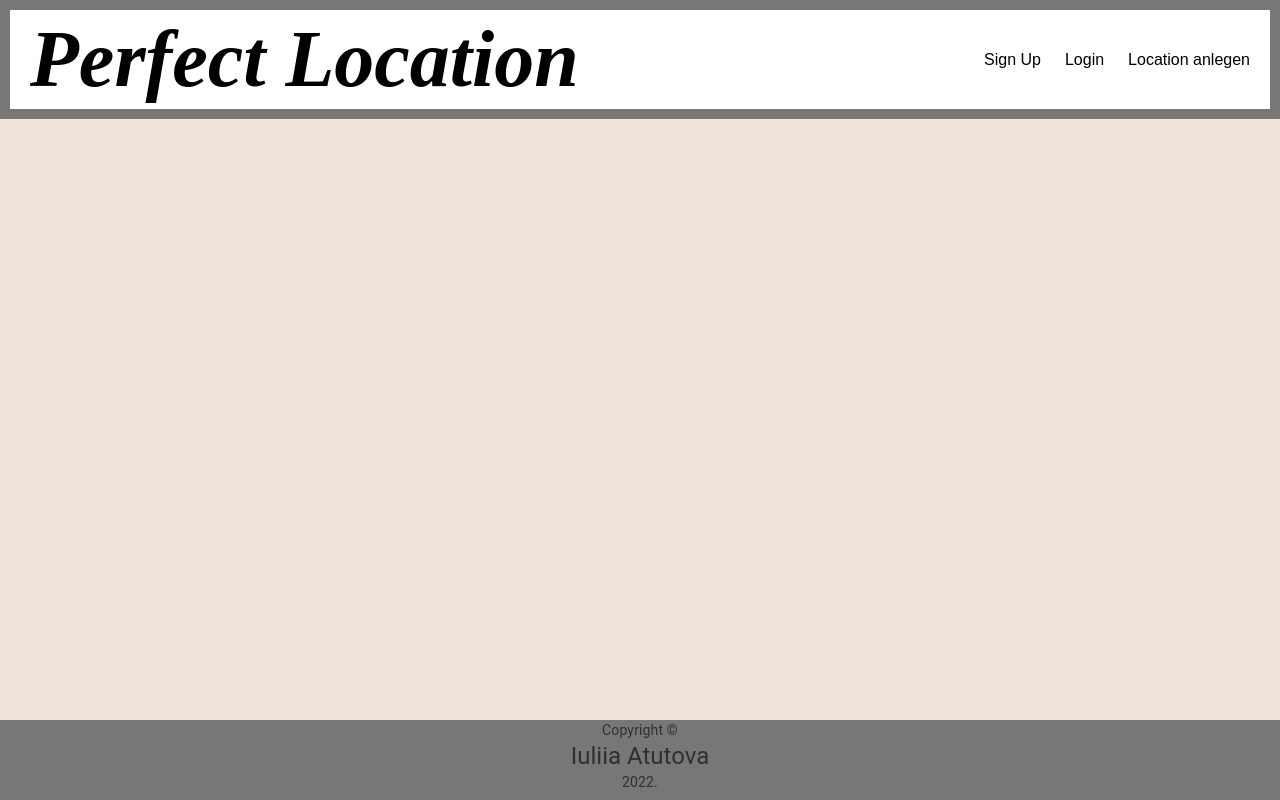
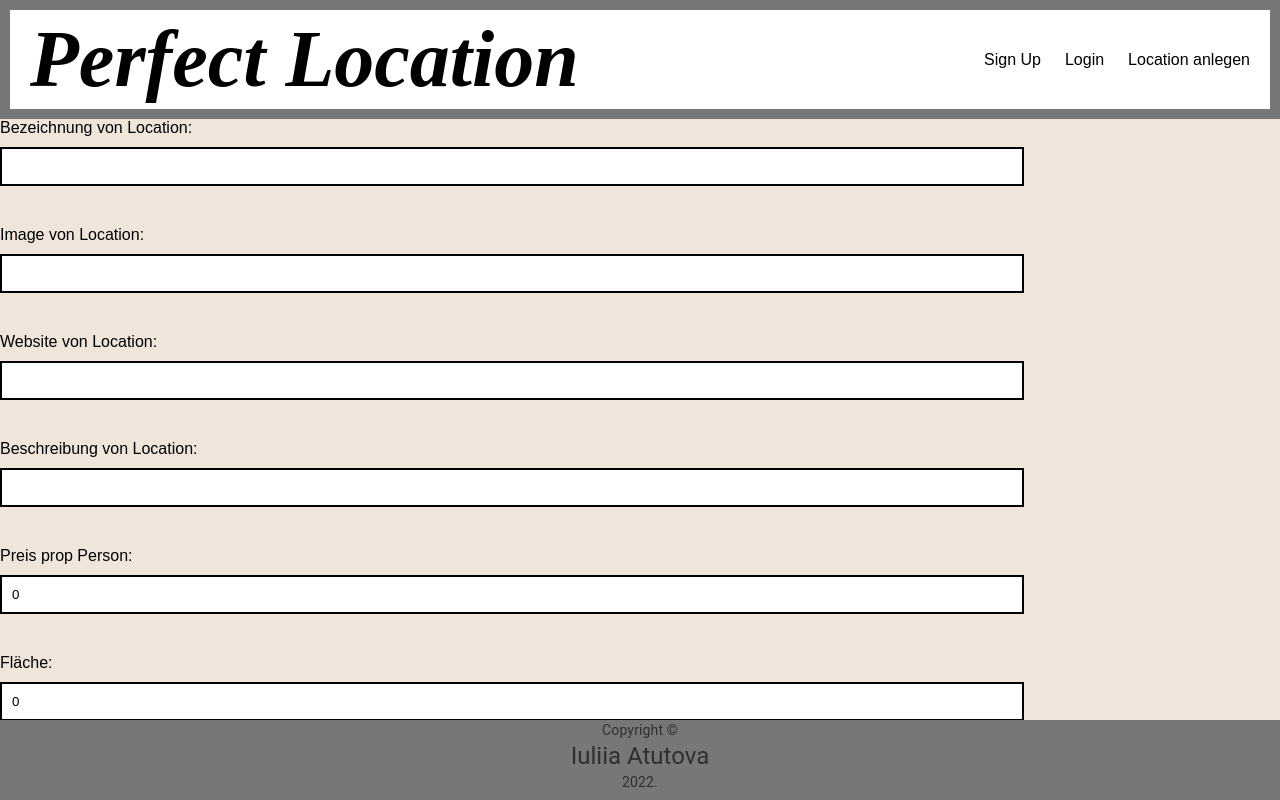
Before and after one commit to MoskaFan/neuproject, a React (Create React App) app in the folder frontend/: page /api/locations/newlocation in a window 1280 px wide. Shown: the top 800 px of the page. Built offline with nearby package versions, Linux system fonts and the light colour scheme.

Commit message:
AddLocation in frontend

```diff
--- /dev/null
+++ b/frontend/src/AddLocation.tsx
@@ -0,0 +1,96 @@
+
+import React, {ChangeEvent, FormEvent, useEffect, useState} from "react";
+import {Button} from "@mui/material";
+import { LocationData} from "./modell/LocationData";
+import {Address} from "./modell/Address";
+import {Date} from "./modell/Date";
+
+
+
+type AddLocationProps = {
+    addLocation(newLocation: LocationData): void;
+}
+
+export default function AddLocation(props: AddLocationProps) {
+
+    const emptyInput: LocationData = {
+
+        name:"",
+        image:"",
+        description:"",
+        website:"",
+        pricePerPerson:0,
+        size: 0.0,
+        eventType:"",
+        maxCapacity: 0,
+        address: {"country":"",
+        "city":"",
+        "zipCode":"",
+        "Street":"",
+        "houseNumber":""},
+        startDate: {"year":0,
+        "month": 0,
+        "dayOfMonth":0},
+        endDate: {"year":0,
+            "month": 0,
+            "dayOfMonth":0}
+    }
+
+
+    const [location, setLocation] = useState(emptyInput);
+
+
+    useEffect(()=>{
+
+    }, [location])
+
+
+
+
+    const handleChange = (e: ChangeEvent<HTMLInputElement>) => {
+        e.preventDefault();
+        const {name, value} = e.target;
+        setLocation((prev) => ({...prev, [name]: value}));
+    }
+
+    const handleSubmit = (event: FormEvent) => {
+        event.preventDefault()
+
+            props.addLocation(location)
+            setLocation(emptyInput)
+        }
+
+
+
+
+
+    return (
+        <>
+            <form onSubmit={handleSubmit}>
+
+                    <label htmlFor="name">Bezeichnung von Location: </label>
+                    <input type="text" name="name" value={location.name} onChange={handleChange} />
+
+                    <label htmlFor="image">Image von Location: </label>
+                    <input type="text" name="image" value={location.image} onChange={handleChange} />
+
+                    <label htmlFor="website">Website von Location: </label>
+                    <input type="text" name="website" value={location.website} onChange={handleChange} />
+                <label htmlFor="description">Beschreibung von Location: </label>
+                <input type="area" name="description" value={location.description} onChange={handleChange} />
+                <label htmlFor="pricePerPerson">Preis prop Person: </label>
+                <input type="number" name="pricePerPerson" value={location.pricePerPerson} onChange={handleChange} />
+                <label htmlFor="size">Fläche: </label>
+                <input type="number" name="size" value={location.size} onChange={handleChange} />
+                <label htmlFor="eventType">Anlass: </label>
+                <input type="text" name="eventType" value={location.eventType} onChange={handleChange} />
+                <label htmlFor="maxCapacity">Anlass: </label>
+                <input type="number" name="maxCapacity" value={location.maxCapacity} onChange={handleChange} />
+                    <Button type="submit" className = {"btn"}>Speichern</Button>
+
+
+
+            </form>
+        </>
+    );
+}
--- a/frontend/src/App.tsx
+++ b/frontend/src/App.tsx
@@ -6,22 +6,27 @@ import NavigationBar from "./NavigationBar";
 import {Typography} from "@mui/material";
 import LoginPage from './LoginPage';
 import OwnerUse from './OwnerUse';
+import AddLocation from './AddLocation';
+
+import LocationUse from './LocationUse';
 
 
 function App() {
 
     const {login, addOwner} = OwnerUse()
+    const {addLocation} = LocationUse()
 
-  return (
+    return (
 
-      <BrowserRouter >
-              <header className={"header"}>
-                  <NavigationBar />
-              </header>
-                  <div>
-                      <Routes>
-                          <Route path = {"api/owners/register/"} element= {<SignUp addOwner={addOwner}/>}/>
-                          <Route path={"api/owners/login"} element={<LoginPage login={login}/>} />
+        <BrowserRouter>
+            <header className={"header"}>
+                <NavigationBar/>
+            </header>
+            <div>
+                <Routes>
+                    <Route path={"api/owners/register/"} element={<SignUp addOwner={addOwner}/>}/>
+                    <Route path={"api/owners/login"} element={<LoginPage login={login}/>}/>
+                    <Route path={"api/locations/newlocation"} element={<AddLocation addLocation={addLocation}/>} />
                       </Routes>
                   </div>
 
--- /dev/null
+++ b/frontend/src/LocationUse.tsx
@@ -0,0 +1,20 @@
+
+import axios from "axios";
+import {LocationData} from "./modell/LocationData";
+
+
+const API_URL = "/api/locations/";
+
+export default function LocationUse() {
+
+
+
+    function addLocation(newLocation: LocationData){
+        axios.post(API_URL + "newlocation", newLocation)
+
+            .catch(console.error)
+    }
+
+
+    return {addLocation}
+}
--- /dev/null
+++ b/frontend/src/modell/Address.ts
@@ -0,0 +1,8 @@
+export type Address= {
+    id?: "",
+    "country": string,
+    "city": string,
+    "zipCode": string,
+    "Street": string,
+    "houseNumber": string
+}
--- /dev/null
+++ b/frontend/src/modell/Date.ts
@@ -0,0 +1,7 @@
+export type Date= {
+
+    "year": number,
+    "month": number,
+    "dayOfMonth": number,
+
+}
--- /dev/null
+++ b/frontend/src/modell/LocationData.ts
@@ -0,0 +1,18 @@
+import { Address } from "./Address"
+import { Date } from "./Date"
+
+export type LocationData={
+    id?:"",
+    name:"",
+    image:"",
+    description:"",
+    website:"",
+    pricePerPerson:0,
+    size: 0.0,
+    eventType:"",
+    maxCapacity: 0,
+    address: Address,
+    startDate: Date,
+    endDate: Date
+
+}
```
